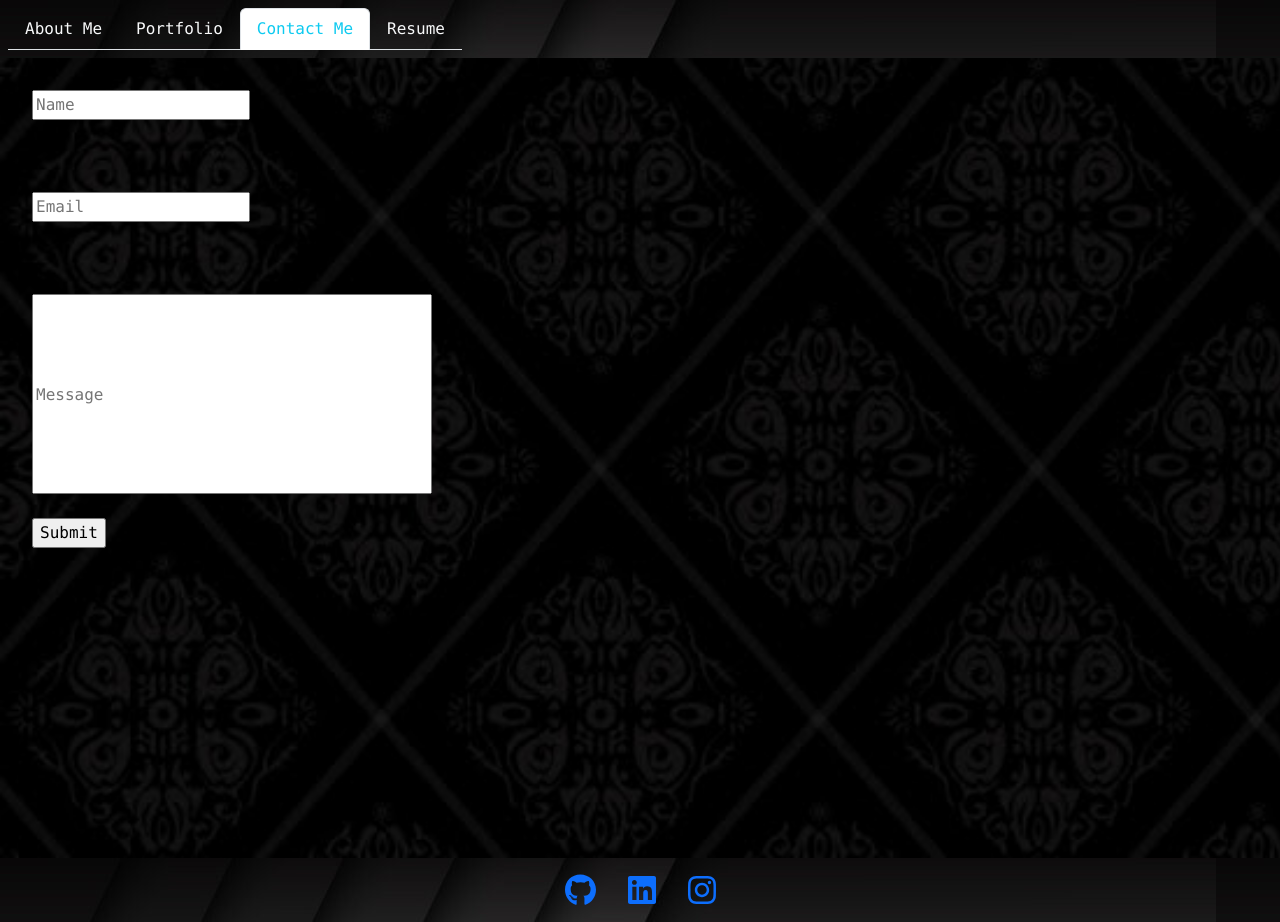
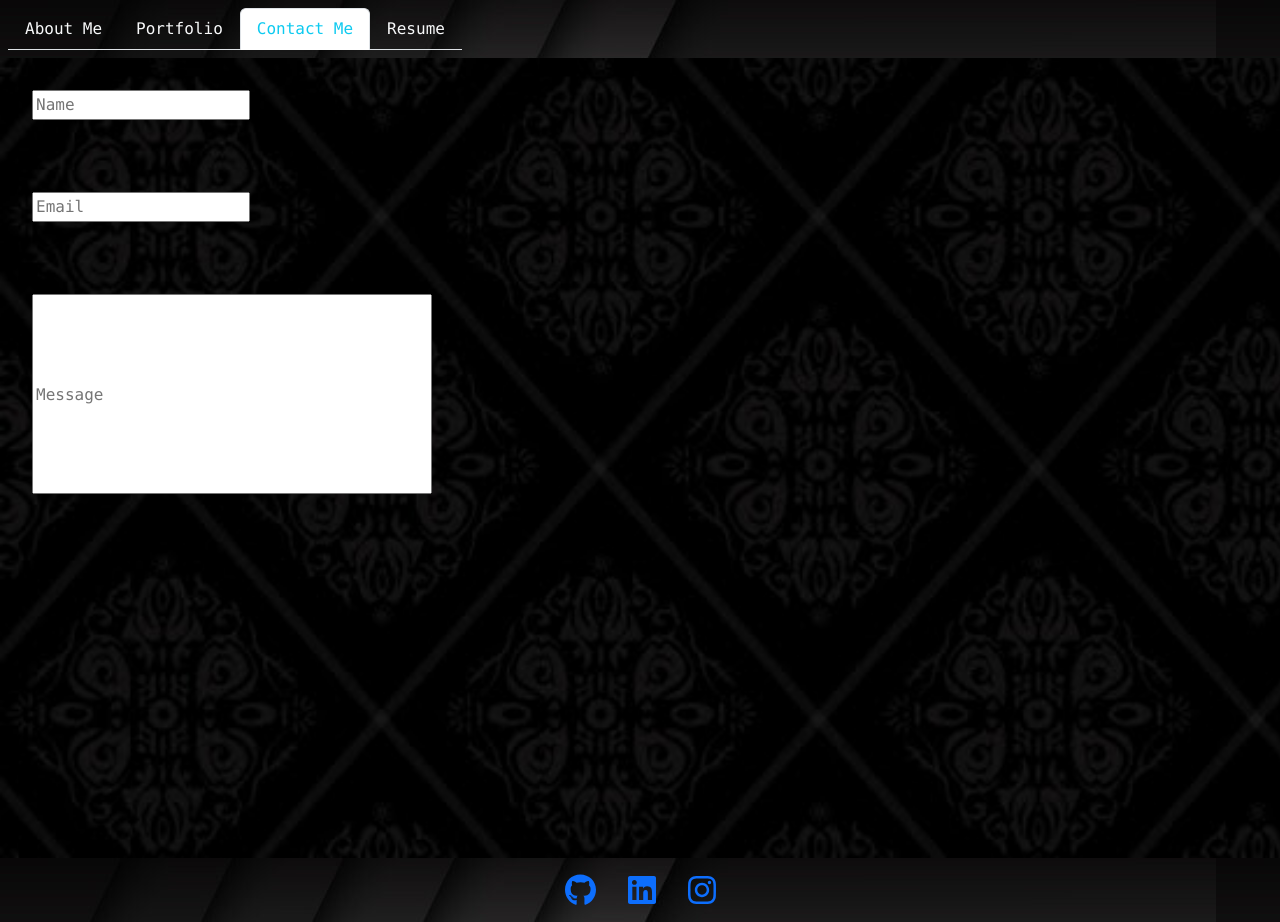
Before and after one commit to Matt11Moriarty/personal-portfolio2.0, a React (Vite) app: page /Contact in a window 1280 px wide. Built offline with nearby package versions, Linux system fonts and the light colour scheme.

Commit message:
remvoed submit button

```diff
--- a/src/pages/Contact.jsx
+++ b/src/pages/Contact.jsx
@@ -78,7 +78,7 @@ const Contact = () => {
                     type='text'
                     placeholder='Message'
                 />
-                <input className='mx-4' type='submit'/>
+                {/* <input className='mx-4' type='submit'/> */}
             </form>
         </div>
     )
```
